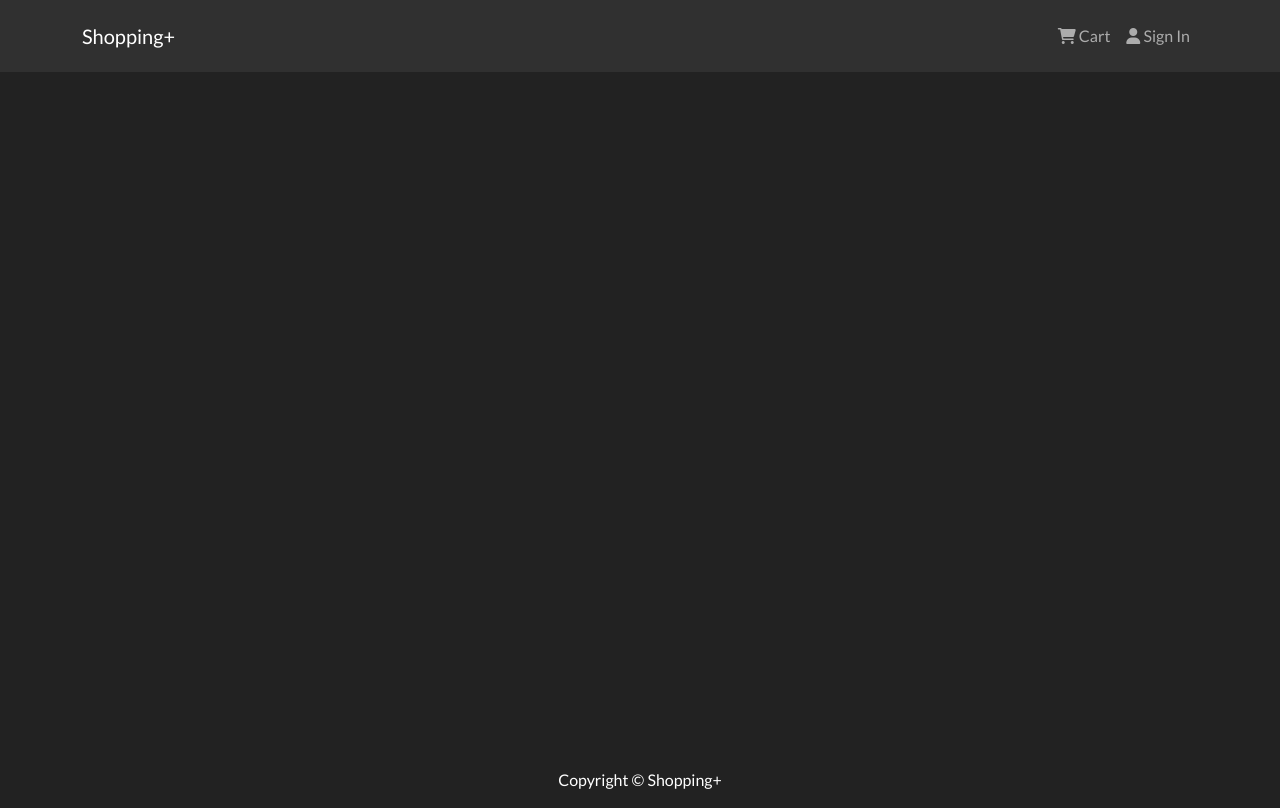
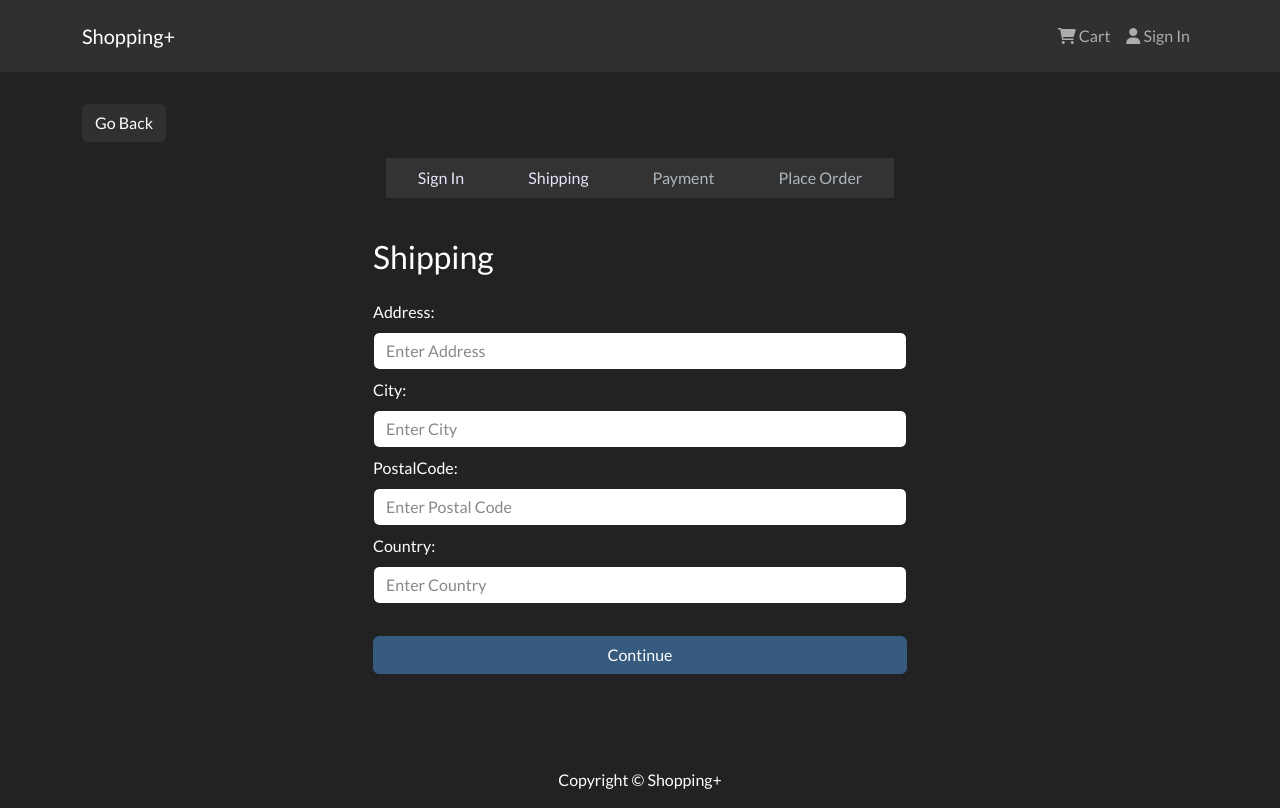
Before and after one commit to MaorSaadia/Shopping-, a React (Create React App) app in the folder frontend/: page /shipping in a window 1280 px wide. Built offline with nearby package versions, Linux system fonts and the light colour scheme.

Commit message:
Added the Shipping screen and checkoutSteps.

```diff
--- a/frontend/src/App.js
+++ b/frontend/src/App.js
@@ -9,6 +9,8 @@ import CartScreen from './screens/CartScreen';
 import LoginScreen from './screens/LoginScreen';
 import RegisterScreen from './screens/RegisterScreen';
 import ProfileScreen from './screens/ProfileScreen';
+import ShippingScreen from './screens/ShippingScreen';
+import PaymentScreen from './screens/PaymentScreen';
 
 const App = () => {
   return (
@@ -20,6 +22,9 @@ const App = () => {
             <Route path="/" element={<HomeScreen />} />
             <Route path="/product/:id" element={<ProductScreen />} />
             <Route path="/cart/:id" element={<CartScreen />} />
+            <Route path="/cart" element={<CartScreen />} />
+            <Route path="/shipping" element={<ShippingScreen />} />
+            <Route path="/payment" element={<PaymentScreen />} />
             <Route path="/login" element={<LoginScreen />} />
             <Route path="/register" element={<RegisterScreen />} />
             <Route path="/profile" element={<ProfileScreen />} />
--- a/frontend/src/actions/cartActions.js
+++ b/frontend/src/actions/cartActions.js
@@ -1,5 +1,9 @@
 import axios from 'axios';
-import { CART_ADD_ITEM, CART_REMOVE_ITEM } from '../constants/cartConstants';
+import {
+  CART_ADD_ITEM,
+  CART_REMOVE_ITEM,
+  CART_SAVE_SHIPPING_ADDRESS,
+} from '../constants/cartConstants';
 
 export const addToCart = (id, qty) => async (dispatch, getState) => {
   const { data } = await axios.get(`/api/products/${id}`);
@@ -27,3 +31,12 @@ export const removeFromCart = (id) => (dispatch, getState) => {
 
   localStorage.setItem('cartItems', JSON.stringify(getState().cart.cartItems));
 };
+
+export const saveShippingAddress = (data) => (dispatch) => {
+  dispatch({
+    type: CART_SAVE_SHIPPING_ADDRESS,
+    payload: data,
+  });
+
+  localStorage.setItem('shippingAddress', JSON.stringify(data));
+};
--- /dev/null
+++ b/frontend/src/component/CheckoutSteps.js
@@ -0,0 +1,59 @@
+import React from 'react';
+import { Nav, NavItem } from 'react-bootstrap';
+import { Link } from 'react-router-dom';
+
+const CheckoutSteps = ({ step1, step2, step3, step4 }) => {
+  return (
+    <Nav className="justify-content-center mb-4">
+      <NavItem>
+        {step1 ? (
+          <Nav.Link as={Link} to="/login" className="active-link">
+            Sign In
+          </Nav.Link>
+        ) : (
+          <Link disabled to="/login" className="disabled-link">
+            Sign In
+          </Link>
+        )}
+      </NavItem>
+
+      <NavItem>
+        {step2 ? (
+          <Nav.Link as={Link} to="/shipping" className="active-link">
+            Shipping
+          </Nav.Link>
+        ) : (
+          <Link disabled to="/shipping" className="disabled-link">
+            Shipping
+          </Link>
+        )}
+      </NavItem>
+
+      <NavItem>
+        {step3 ? (
+          <Nav.Link as={Link} to="/payment" className="active-link">
+            Payment
+          </Nav.Link>
+        ) : (
+          <Nav.Link disabled to="/payment" className="disabled-link">
+            Payment
+          </Nav.Link>
+        )}
+      </NavItem>
+
+      <NavItem>
+        {step4 ? (
+          <Nav.Link to="/placeorder" className="active-link">
+            Place Order
+          </Nav.Link>
+        ) : (
+          <Nav.Link disabled to="/placeorder" className="disabled-link">
+            Place Order
+          </Nav.Link>
+        )}
+      </NavItem>
+    </Nav>
+  );
+};
+
+export default CheckoutSteps;
--- a/frontend/src/constants/cartConstants.js
+++ b/frontend/src/constants/cartConstants.js
@@ -1,2 +1,3 @@
 export const CART_ADD_ITEM = 'CART_ADD_ITEM';
 export const CART_REMOVE_ITEM = 'CART_REMOVE_ITEM';
+export const CART_SAVE_SHIPPING_ADDRESS = 'CART_SAVE_SHIPPING_ADDRESS';
--- a/frontend/src/index.css
+++ b/frontend/src/index.css
@@ -19,3 +19,25 @@ h2 {
 .rating span {
   margin: 0.1vh;
 }
+
+.active-link {
+  list-style-type: none;
+  color: lavender;
+  margin: 1;
+  padding: 1;
+  overflow: hidden;
+  background-color: #333;
+}
+
+.active-link:hover {
+  color: #75a0f0;
+}
+
+.disabled-link {
+  list-style-type: none;
+  pointer-events: none;
+  margin: 1;
+  padding: 1;
+  overflow: hidden;
+  background-color: #333;
+}
--- a/frontend/src/reducers/cartReducer.js
+++ b/frontend/src/reducers/cartReducer.js
@@ -1,6 +1,13 @@
-import { CART_ADD_ITEM, CART_REMOVE_ITEM } from '../constants/cartConstants';
+import {
+  CART_ADD_ITEM,
+  CART_REMOVE_ITEM,
+  CART_SAVE_SHIPPING_ADDRESS,
+} from '../constants/cartConstants';
 
-export const cartReducer = (state = { cartItems: [] }, action) => {
+export const cartReducer = (
+  state = { cartItems: [], shippingAddress: {} },
+  action
+) => {
   switch (action.type) {
     case CART_ADD_ITEM:
       const item = action.payload;
@@ -25,6 +32,11 @@ export const cartReducer = (state = { cartItems: [] }, action) => {
         ...state,
         cartItems: state.cartItems.filter((x) => x.product !== action.payload),
       };
+    case CART_SAVE_SHIPPING_ADDRESS:
+      return {
+        ...state,
+        shippingAddress: action.payload,
+      };
     default:
       return state;
   }
--- a/frontend/src/screens/CartScreen.js
+++ b/frontend/src/screens/CartScreen.js
@@ -20,7 +20,9 @@ const CartScreen = () => {
 
   const qty = search ? Number(search.split('=')[1]) : 1;
 
-  let navigate = useNavigate();
+  const navigate = useNavigate();
+  const userLogin = useSelector((state) => state.userLogin);
+  const { userInfo } = userLogin;
 
   const dispatch = useDispatch();
 
@@ -33,15 +35,23 @@ const CartScreen = () => {
     }
   }, [dispatch, id, qty]);
 
+  const checkoutHandler = () => {
+    if (!userInfo) {
+      navigate('/login');
+    } else {
+      navigate('/shipping');
+    }
+  };
+
   const removeFromCartHandler = (id) => {
     dispatch(removeFromCart(id));
   };
 
-  const checkoutHandler = () => {
-    console.log('checkout');
-    navigate('/login?redirect=shipping');
-    //history.push('/login?redirect=shipping')
-  };
+  // const checkoutHandler = () => {
+  //   console.log('checkout');
+  //   navigate('/login?redirect=shipping');
+  //   //history.push('/login?redirect=shipping')
+  // };
 
   return (
     <Row>
@@ -49,7 +59,7 @@ const CartScreen = () => {
         <h1>Shopping Cart</h1>
         {cartItems.length === 0 ? (
           <Message>
-            Your cart is empty <Link to="/">Go Back</Link>
+            Your cart is empty <Link to="/">Go Back </Link>
           </Message>
         ) : (
           <ListGroup variant="flush">
--- a/frontend/src/screens/LoginScreen.js
+++ b/frontend/src/screens/LoginScreen.js
@@ -29,7 +29,7 @@ const LoginScreen = () => {
   const { location } = useLocation();
   const redirect = location ? location.split('=')[1] : '/';
 
-  //console.log(redirect);
+  console.log(redirect);
 
   useEffect(() => {
     if (userInfo) {
@@ -43,6 +43,10 @@ const LoginScreen = () => {
   };
 
   return (
+    <>
+      <Link className="btn btn-dark my-3" to="/">
+        Go Back
+      </Link>
       <FormContainer>
         <div>
           <h1> </h1>
@@ -83,12 +87,15 @@ const LoginScreen = () => {
         <Row className="py-3">
           <Col>
             New Customer?{' '}
-          <Link to={redirect ? `/register?redirect=${redirect}` : '/register'}>
+            <Link
+              to={redirect ? `/register?redirect=${redirect}` : '/register'}
+            >
               Register
             </Link>
           </Col>
         </Row>
       </FormContainer>
+    </>
   );
 };
 
--- /dev/null
+++ b/frontend/src/screens/PaymentScreen.js
@@ -0,0 +1,7 @@
+import React from 'react';
+
+const PaymentScreen = () => {
+  return <div>PaymentScreen</div>;
+};
+
+export default PaymentScreen;
--- /dev/null
+++ b/frontend/src/screens/ShippingScreen.js
@@ -0,0 +1,101 @@
+import React, { useState } from 'react';
+import { Link, useNavigate } from 'react-router-dom';
+import {
+  Form,
+  Button,
+  FormGroup,
+  FormLabel,
+  FormControl,
+} from 'react-bootstrap';
+import { useDispatch, useSelector } from 'react-redux';
+import FormContainer from '../component/FormContainer';
+import CheckoutSteps from '../component/CheckoutSteps';
+import { saveShippingAddress } from '../actions/cartActions';
+
+const ShippingScreen = () => {
+  const cart = useSelector((state) => state.cart);
+
+  const { shippingAddress } = cart;
+
+  const [address, setAddress] = useState(shippingAddress.address);
+  const [city, setCity] = useState(shippingAddress.city);
+  const [postalCode, setPostalCode] = useState(shippingAddress.postalCode);
+  const [country, setCountry] = useState(shippingAddress.country);
+
+  const dispatch = useDispatch();
+  const navigate = useNavigate();
+
+  const submitHandler = (e) => {
+    e.preventDefault();
+    dispatch(saveShippingAddress({ address, city, postalCode, country }));
+    navigate('/payment');
+  };
+
+  return (
+    <>
+      <Link className="btn btn-dark my-3" to="/cart">
+        Go Back
+      </Link>
+      <FormContainer>
+        <CheckoutSteps step1 step2 />
+        <h1> Shipping</h1>
+        <Form onSubmit={submitHandler}>
+          <FormGroup controlId="address">
+            <FormLabel>Address:</FormLabel>
+            <FormControl
+              type="text"
+              placeholder="Enter Address"
+              value={address}
+              required
+              onChange={(e) => setAddress(e.target.value)}
+            ></FormControl>
+          </FormGroup>
+          <h5> </h5>
+          <FormGroup controlId="city">
+            <FormLabel>City:</FormLabel>
+            <FormControl
+              type="text"
+              placeholder="Enter City"
+              value={city}
+              required
+              onChange={(e) => setCity(e.target.value)}
+            ></FormControl>
+          </FormGroup>
+          <h5> </h5>
+          <FormGroup controlId="postalCode">
+            <FormLabel>PostalCode:</FormLabel>
+            <FormControl
+              type="text"
+              placeholder="Enter Postal Code"
+              value={postalCode}
+              required
+              onChange={(e) => setPostalCode(e.target.value)}
+            ></FormControl>
+          </FormGroup>
+          <h5> </h5>
+          <FormGroup controlId="country">
+            <FormLabel>Country:</FormLabel>
+            <FormControl
+              type="text"
+              placeholder="Enter Country"
+              value={country}
+              required
+              onChange={(e) => setCountry(e.target.value)}
+            ></FormControl>
+          </FormGroup>
+          <h5> </h5>
+          <div>
+            <h2> </h2>
+          </div>
+          <div className="d-grid gap-3">
+            <Button type="submit" variant="primary">
+              Continue
+            </Button>
+          </div>
+        </Form>
+      </FormContainer>
+    </>
+  );
+};
+
+export default ShippingScreen;
--- a/frontend/src/store.js
+++ b/frontend/src/store.js
@@ -1,5 +1,5 @@
 import { legacy_createStore as createStore, applyMiddleware } from 'redux';
-import { combineReducers, configureStore } from '@reduxjs/toolkit';
+import { combineReducers } from '@reduxjs/toolkit';
 import { composeWithDevTools } from 'redux-devtools-extension';
 import {
   productListReducer,
@@ -32,8 +32,15 @@ const userInfoFromStorage = localStorage.getItem('userInfo')
   ? JSON.parse(localStorage.getItem('userInfo'))
   : null;
 
+const shippingAddressFromStorage = localStorage.getItem('shippingAddress')
+  ? JSON.parse(localStorage.getItem('shippingAddress'))
+  : {};
+
 const intialState = {
-  cart: { cartItems: cartItemsFromStorage },
+  cart: {
+    cartItems: cartItemsFromStorage,
+    shippingAddress: shippingAddressFromStorage,
+  },
   userLogin: { userInfo: userInfoFromStorage },
 };
 
```
Lines whose indentation alone changed are shown as unchanged.
